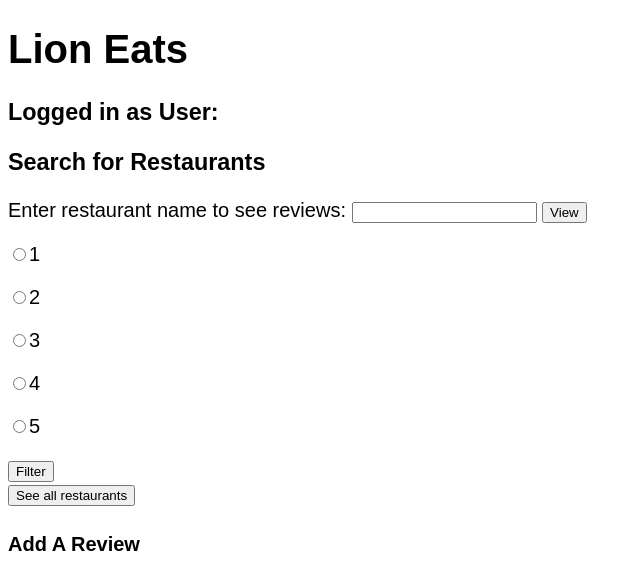
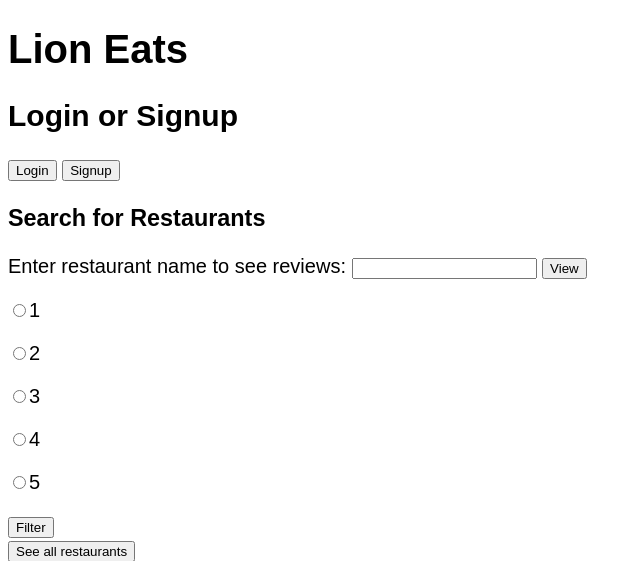
Before and after one commit to rashelrr/team_piplups, a Flask app: page /home in a window 1280 px wide. Shown: the top 561 px of the page, without its empty margins (0-642 px from the left). Run offline with Flask 2, Linux system fonts and the light colour scheme; parts of the project's set-up code (start-up, migrations or seed data) failed here and were passed over.

Commit message:
fixed bug in logged in page

```diff
--- a/templates/homepage_logged_in.html
+++ b/templates/homepage_logged_in.html
@@ -20,7 +20,13 @@
     <!--Page title-->
     <h1>Lion Eats</h1>
 
-    <h3> Logged in as User: {{uni}} </h3>
+    {% if uni != '' %}
+        <h3> Logged in as User: {{uni}} </h3>
+    {% else %}
+        <h2> Login or Signup </h2>
+        <button onclick="login();">Login</button>
+        <button onclick="signup();">Signup</button>
+    {% endif %}
 
     <h3>Search for Restaurants</h3>
 
```
